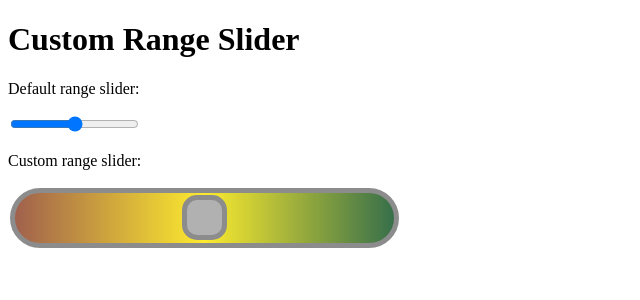
After one commit to Fre0Grella/AgroNET, a PHP site: page /test.html in a window 1280 px wide. The commit adds this page. Shown: the top 300 px of the page, without its empty margins (0-640 px from the left). Run offline with PHP 8.4, Linux system fonts and the light colour scheme.

```diff
--- a/root/css/welcome.css
+++ b/root/css/welcome.css
@@ -3,4 +3,5 @@ body {
   height: 100vh;
   width: 100vw;
   overflow: hidden;
+  background-color: #226037 !important;
 }
--- /dev/null
+++ b/root/test.html
@@ -0,0 +1,64 @@
+<!DOCTYPE html>
+<html>
+<head>
+<meta name="viewport" content="width=device-width, initial-scale=1">
+<style>
+.slidecontainer {
+  width: 100%;
+}
+
+.slider {
+  -webkit-appearance: none;
+  width: 30%;
+  height: 50px;
+  background-image: linear-gradient(to right, #97503A, #FDE918, #226037);
+  border-radius: 50px;
+  border: solid 5px grey;
+  outline: none;
+  opacity: 0.9;
+  -webkit-transition: .2s;
+  transition: opacity .2s;
+}
+
+.slider:hover {
+  opacity: 1;
+}
+
+.slider::-webkit-slider-thumb {
+  -webkit-appearance: none;
+  appearance: none;
+  width: 45px;
+  height: 45px;
+  background: darkgrey;
+  border-radius: 15px;
+  border: solid 5px gray;
+  cursor: pointer;
+}
+
+
+.slider::-moz-range-thumb {
+    -webkit-appearance: none;
+    appearance: none;
+    width: 45px;
+    height: 45px;
+    background: darkgrey;
+    border-radius: 15px;
+    border: solid 5px gray;
+    cursor: pointer;
+}
+</style>
+</head>
+<body>
+
+<h1>Custom Range Slider</h1>
+
+<div class="slidecontainer">
+  <p>Default range slider:</p>
+  <input type="range" min="1" max="3" value="2">
+
+  <p>Custom range slider:</p>
+  <input aria-orientation="vertical" type="range" min="1" max="3" value="2" class="slider">
+</div>
+
+</body>
+</html>
```
Also changed, not shown: root/css/style.css (+60 -5 lines), root/home.html (+72 -18 lines), root/index.html (+9 -24 lines), root/js/home.js (added, +27 -0 lines), root/img/icon/addPhoto.svg (added), root/img/icon/greens.svg (added), root/img/icon/home.svg (added), root/img/icon/message.svg (added), root/img/icon/profile.svg (added), root/img/icon/search.svg (added), root/img/icon/tractor.svg (added), root/img/welcomeBg.svg (added).
